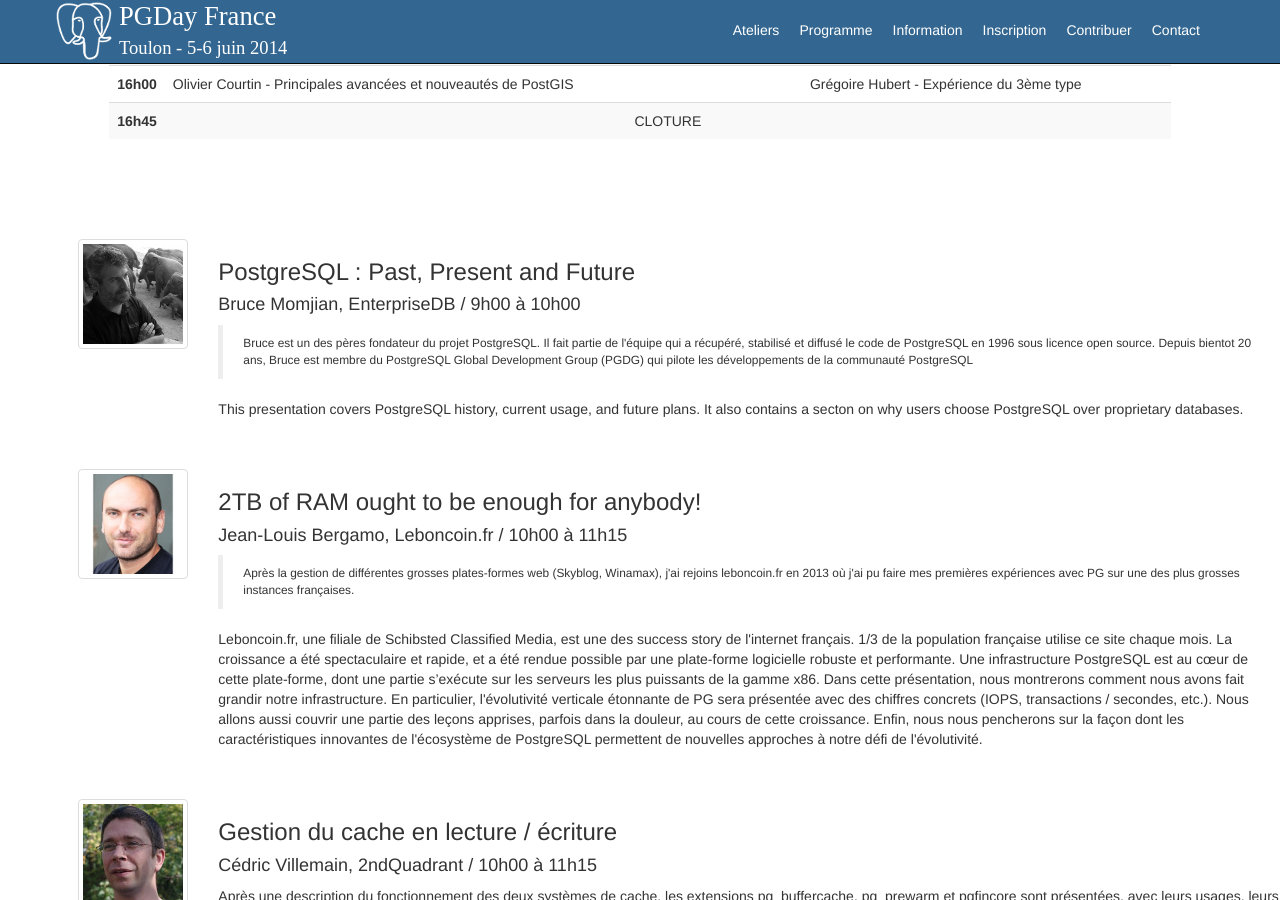
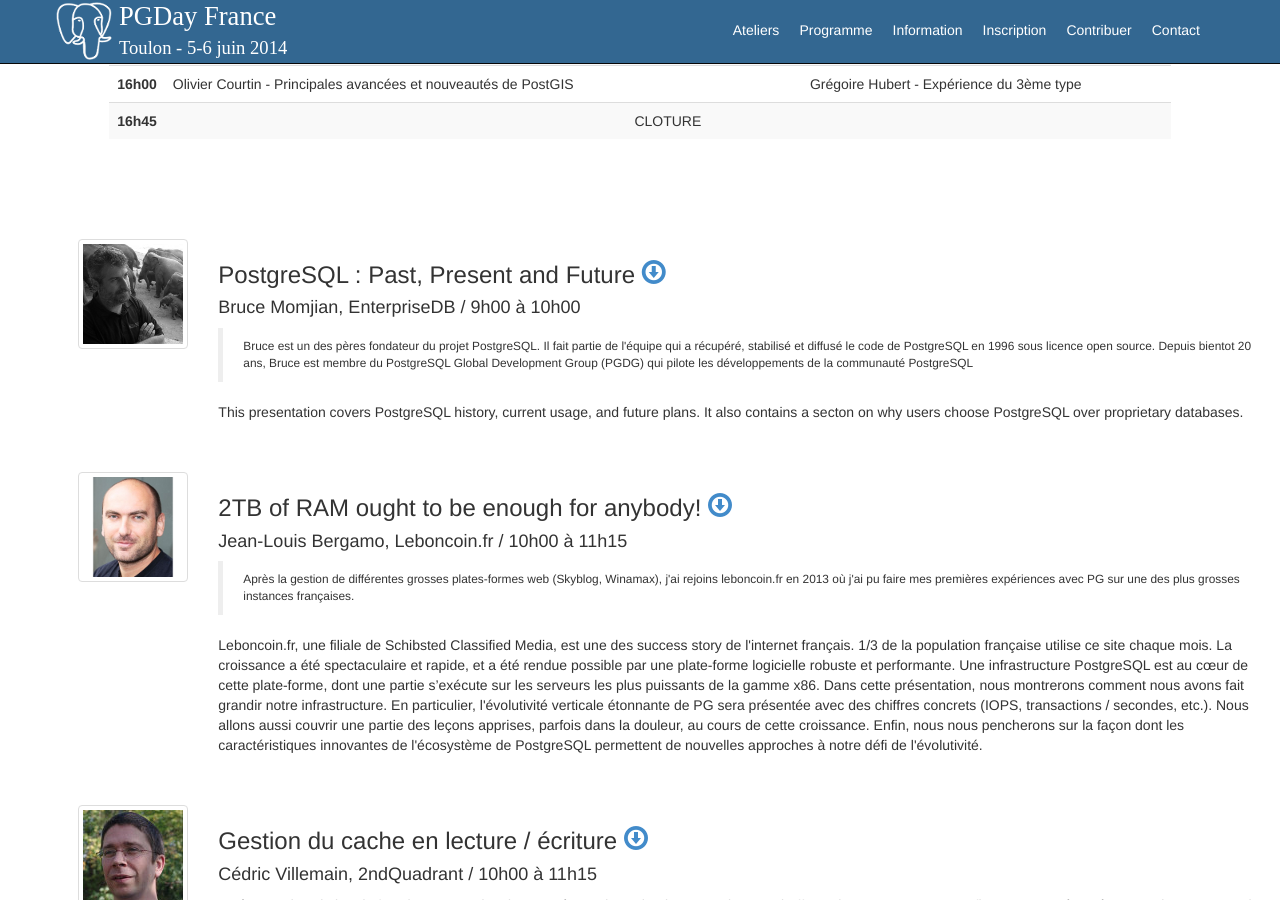
Before and after one commit to postgresqlfr/2024.pgday.fr, a Jekyll site: the page built from programme.html, in a window 1280 px wide and 900 px high, scrolled down 941 px. Built offline with Jekyll 4.4.1, drawn with Linux system fonts in a browser that asks for light colours; Markdown is read by kramdown in place of the engine named in the settings.

Commit message:
Add some slides

```diff
--- a/programme.html
+++ b/programme.html
@@ -116,7 +116,7 @@
     </div>
 
     <div class="col-md-10">
-        <h3>PostgreSQL : Past, Present and Future</h3>
+        <h3>PostgreSQL : Past, Present and Future <a alt="Télécharger le support" href="slides/past_present_future.pdf"><i class="glyphicon glyphicon-download"></i></a></h3>
         <h4>Bruce Momjian, EnterpriseDB / 9h00 à 10h00</h4>
         <p>
             <blockquote class="small">
@@ -138,7 +138,7 @@
     </div>
 
     <div class="col-md-10">
-        <h3>2TB of RAM ought to be enough for anybody!</h3>
+        <h3>2TB of RAM ought to be enough for anybody! <a alt="Télécharger le support" href="slides/pgday-2014-2TB-enough.pdf"><i class="glyphicon glyphicon-download"></i></a></h3>
         <h4>Jean-Louis Bergamo, Leboncoin.fr / 10h00 à 11h15</h4>
         <p>
             <blockquote class="small">
@@ -166,7 +166,7 @@
     </div>
 
     <div class="col-md-10">
-        <h3>Gestion du cache en lecture / écriture</h3>
+        <h3>Gestion du cache en lecture / écriture <a alt="Télécharger le support" href="slides/Gestion_Cache_PgDay.fr.2014.pdf"><i class="glyphicon glyphicon-download"></i></a></h3>
         <h4>Cédric Villemain, 2ndQuadrant / 10h00 à 11h15</h4>
         <p> Après une description du fonctionnement des deux systèmes de cache, les extensions pg_buffercache, pg_prewarm et pgfincore sont
             présentées, avec leurs usages, leurs points communs et leurs différences d'implémentation. <br>
@@ -183,7 +183,7 @@
     </div>
 
     <div class="col-md-10">
-        <h3>Les nouveautés de PostgreSQL 9.4</h3>
+        <h3>Les nouveautés de PostgreSQL 9.4 <a alt="Télécharger le support" href="slides/postgresql_9.4.pdf"><i class="glyphicon glyphicon-download"></i></a></h3>
         <h4>Damien Clochard, Dalibo / 11h00 à 12h00</h4>
         <p>
             <blockquote class="small">
@@ -206,7 +206,7 @@
     </div>
 
     <div class="col-md-10">
-        <h3>Aller plus loin avec VACUUM</h3>
+        <h3>Aller plus loin avec VACUUM <a alt="Télécharger le support" href="slides/vacuum.pdf"><i class="glyphicon glyphicon-download"></i></a></h3>
         <h4>Julien Rouhaud, Dalibo / 11h00 à 12h00</h4>
         <p>
             <blockquote class="small">
@@ -260,7 +260,7 @@
     </div>
 
     <div class="col-md-10">
-        <h3>Intégrer des données dans PostgreSQL</h3>
+        <h3>Intégrer des données dans PostgreSQL <a alt="Télécharger le support" href="slides/pgloader.pdf"><i class="glyphicon glyphicon-download"></i></a></h3>
         <h4>Dimitri Fontaine, 2ndQuadrant / 14h00 à 14h45</h4>
         <p>
             <blockquote class="small">
```
Also changed, not shown: 6 other files.
